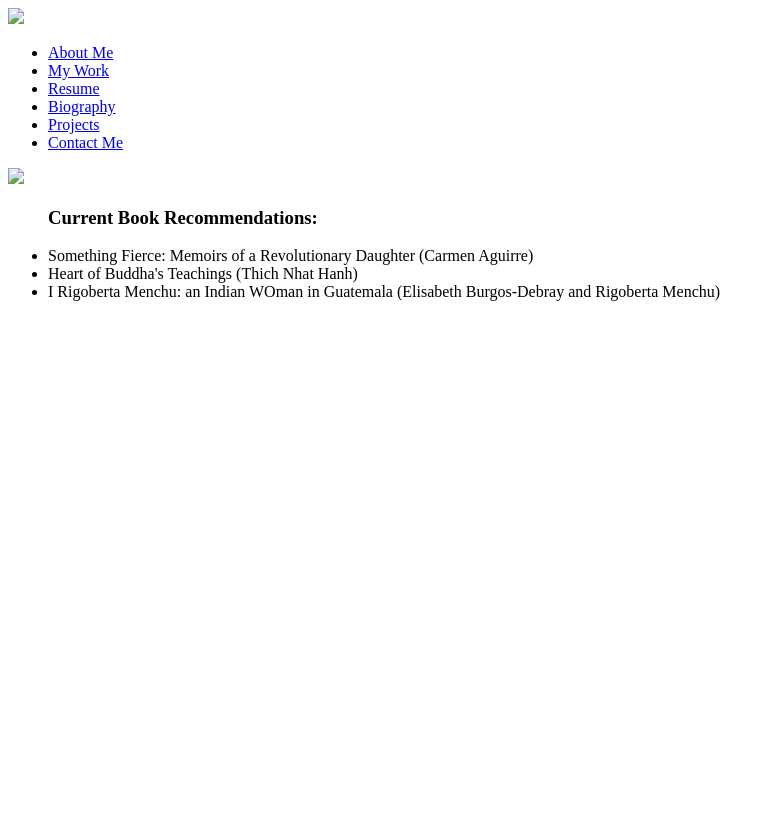
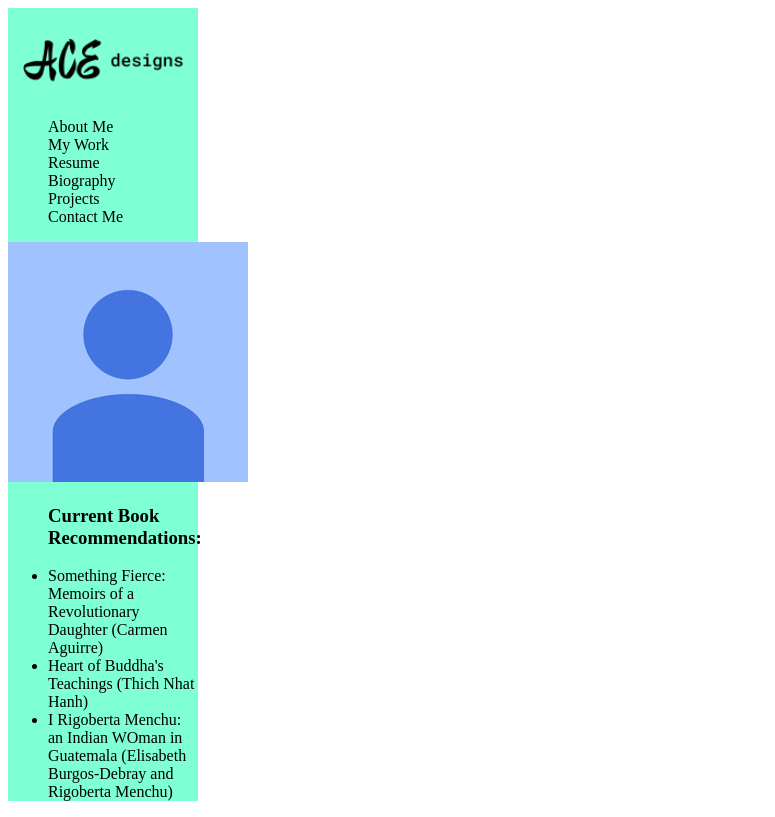
Before and after one commit to EscalanteAdri/UX_UI_HW_17, a plain HTML site: page index.html in a window 1280 px wide. Shown: the whole page, without its empty margins (0-775 px from the left). Drawn offline with Linux system fonts and the light colour scheme.

Commit message:
SomeStyleAdded

```diff
--- /dev/null
+++ b/css/style.css
@@ -0,0 +1,33 @@
+
+
+.leftsticky{
+    position: sticky;
+    width: 15%;
+    background-color: aquamarine;
+    height: 100%;
+}
+
+#ACElogo{
+    position: relative;
+    justify-content: center;
+    padding: 15px;
+    top: 15px;
+    height: 60px;
+
+}
+
+.navContainer {
+    align-items: center;
+    justify-content: center;
+}
+
+.navItem{
+    list-style-type: none;
+}
+
+.navItem a{
+    text-decoration: none;
+    color: black;
+}
+
+.profile {{}}
--- a/index.html
+++ b/index.html
@@ -2,21 +2,22 @@
 <html>
     <head>
         <title></title>
+        <link rel="stylesheet" type="text/css" href="../css/style.css">
     </head>
 <body>
-    <aside>
+    <aside class="leftsticky">
         <header>
         <div>
-            <img src=".../UX_UI_HW_17/images/Logo.png">
+            <img id="ACElogo" src="../images/Logo.png">
         </div>
         <nav>
-            <ul>
-                <li><a href="#">About Me</a></li>
-                <li><a href="#">My Work</a></li>
-                <li><a href="#">Resume</a></li>
-                <li><a href="#">Biography</a></li>
-                <li><a href="#">Projects</a></li>
-                <li><a href="#">Contact Me</a></li>
+            <ul class="navContainer">
+                <li class="navItem"><a href="#">About Me</a></li>
+                <li class="navItem"><a href="#">My Work</a></li>
+                <li class="navItem"><a href="#">Resume</a></li>
+                <li class="navItem"><a href="#">Biography</a></li>
+                <li class="navItem"><a href="#">Projects</a></li>
+                <li class="navItem"><a href="#">Contact Me</a></li>
 
             </ul>
         </nav>
@@ -24,7 +25,7 @@
 
 
         <div>
-            <img src=".../UX_UI_HW_17/images/profile.jpg">
+            <img id="profilePic" src="../images/profile.jpg">
             <ul><h3>Current Book Recommendations:</h3>
                 <li>Something Fierce: Memoirs of a Revolutionary Daughter (Carmen Aguirre)</li>
                 <li>Heart of Buddha's Teachings (Thich Nhat Hanh)</li>
@@ -34,6 +35,15 @@
         </div>
     </aside>
 
+    <div class="gridContainer">
+        <div class="MyWork"></div>
+        <div class="AboutMe"></div>
+        <div class="Resume"></div>
+        <div class="ContactMe"></div>
+        <div class="Projects"></div>
+        <div class="Biography"></div>
+
+    </div>
 
 
 </body>
```
